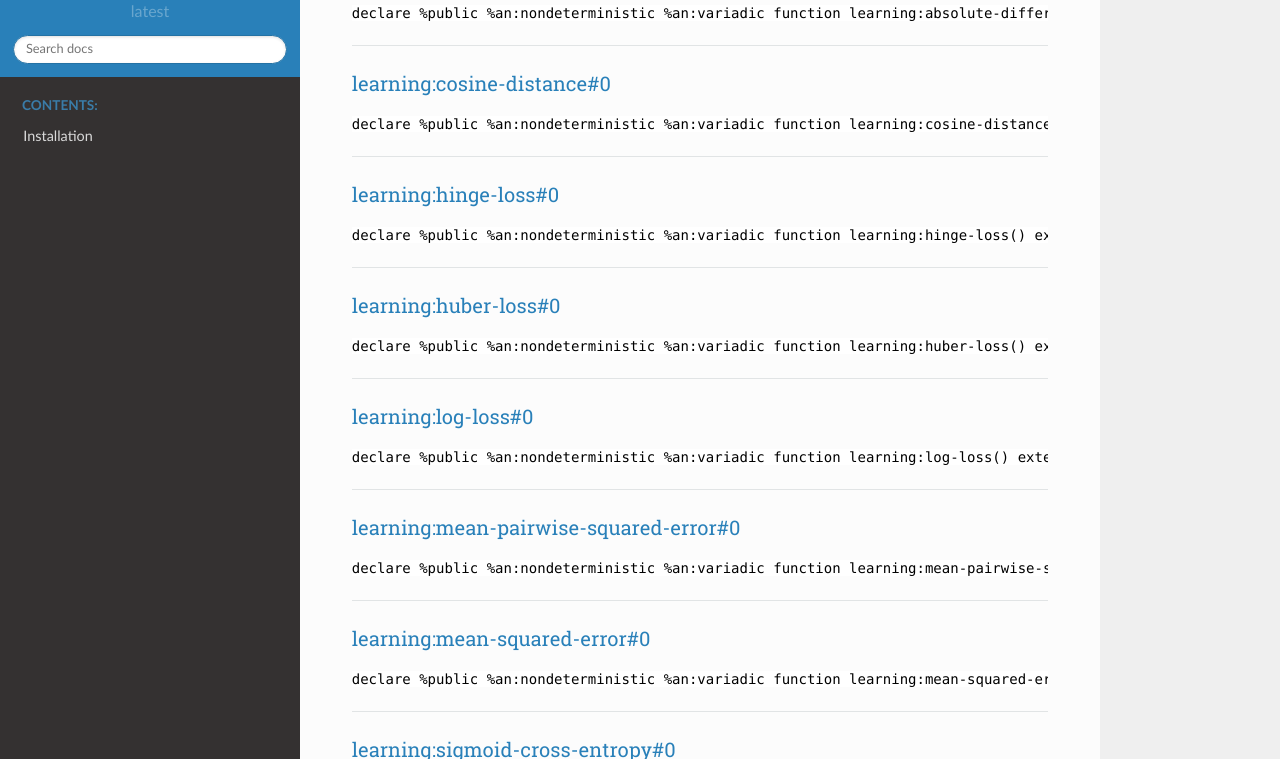
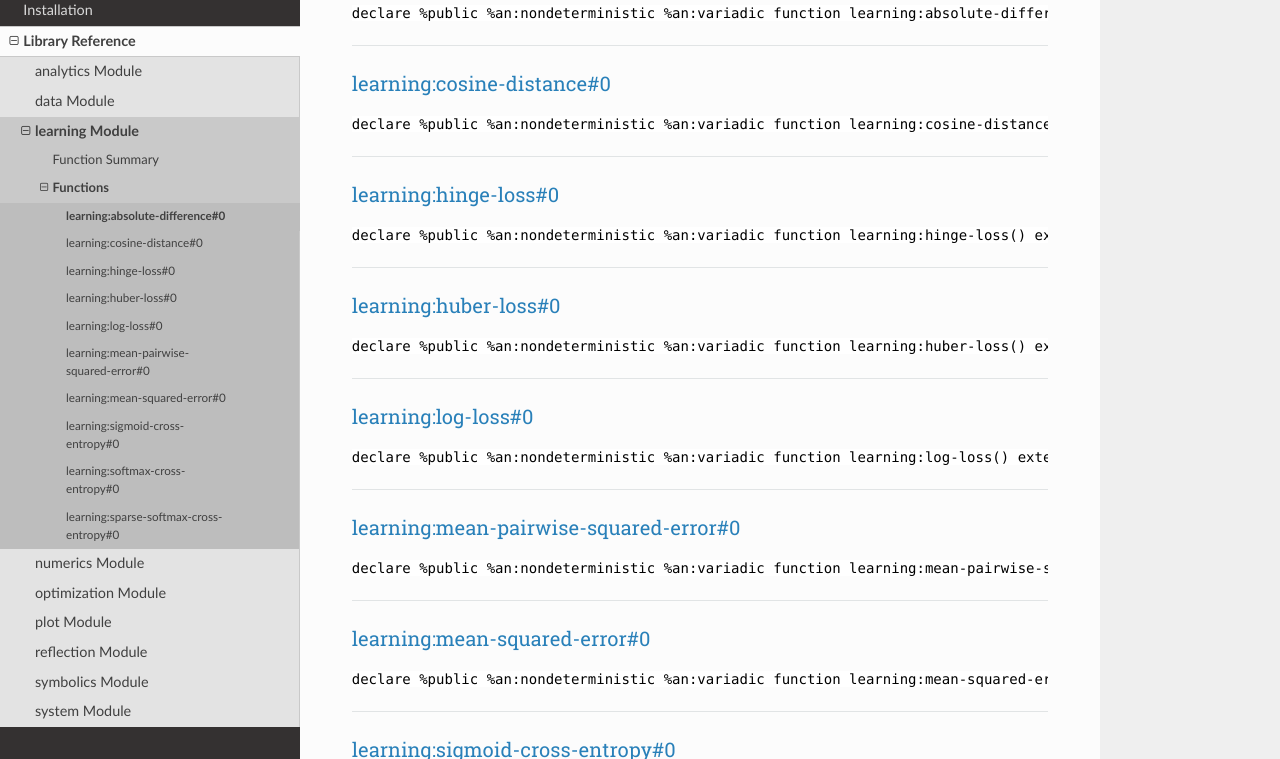
Before and after one commit to nachawati/unity, a website: page docs/html/library/learning.html in a window 1280 px wide. Both pictures are taken after a click on the link "absolute-difference". Shown: the part 1090-1849 px from the top of the page. Drawn offline with Linux system fonts and the light colour scheme.

Commit message:
Update learning.html

```diff
--- a/docs/html/library/learning.html
+++ b/docs/html/library/learning.html
@@ -35,6 +35,8 @@
   <link rel="stylesheet" href="../_static/pygments.css" type="text/css" />
     <link rel="index" title="Index" href="../genindex.html" />
     <link rel="search" title="Search" href="../search.html" />
+    <link rel="next" title="numerics Module" href="numerics.html" />
+    <link rel="prev" title="data Module" href="data.html" />
     <link href="../_static/style.css" rel="stylesheet" type="text/css">
 
 </head>
@@ -85,8 +87,36 @@
 
 
               <p class="caption"><span class="caption-text">Contents:</span></p>
-<ul>
+<ul class="current">
 <li class="toctree-l1"><a class="reference internal" href="../installation.html">Installation</a></li>
+<li class="toctree-l1 current"><a class="reference internal" href="index.html">Library Reference</a><ul class="current">
+<li class="toctree-l2"><a class="reference internal" href="analytics.html">analytics Module</a></li>
+<li class="toctree-l2"><a class="reference internal" href="data.html">data Module</a></li>
+<li class="toctree-l2 current"><a class="current reference internal" href="#">learning Module</a><ul>
+<li class="toctree-l3"><a class="reference internal" href="#function-summary">Function Summary</a></li>
+<li class="toctree-l3"><a class="reference internal" href="#functions">Functions</a><ul>
+<li class="toctree-l4"><a class="reference internal" href="#learning-absolute-difference-0">learning:absolute-difference#0</a></li>
+<li class="toctree-l4"><a class="reference internal" href="#learning-cosine-distance-0">learning:cosine-distance#0</a></li>
+<li class="toctree-l4"><a class="reference internal" href="#learning-hinge-loss-0">learning:hinge-loss#0</a></li>
+<li class="toctree-l4"><a class="reference internal" href="#learning-huber-loss-0">learning:huber-loss#0</a></li>
+<li class="toctree-l4"><a class="reference internal" href="#learning-log-loss-0">learning:log-loss#0</a></li>
+<li class="toctree-l4"><a class="reference internal" href="#learning-mean-pairwise-squared-error-0">learning:mean-pairwise-squared-error#0</a></li>
+<li class="toctree-l4"><a class="reference internal" href="#learning-mean-squared-error-0">learning:mean-squared-error#0</a></li>
+<li class="toctree-l4"><a class="reference internal" href="#learning-sigmoid-cross-entropy-0">learning:sigmoid-cross-entropy#0</a></li>
+<li class="toctree-l4"><a class="reference internal" href="#learning-softmax-cross-entropy-0">learning:softmax-cross-entropy#0</a></li>
+<li class="toctree-l4"><a class="reference internal" href="#learning-sparse-softmax-cross-entropy-0">learning:sparse-softmax-cross-entropy#0</a></li>
+</ul>
+</li>
+</ul>
+</li>
+<li class="toctree-l2"><a class="reference internal" href="numerics.html">numerics Module</a></li>
+<li class="toctree-l2"><a class="reference internal" href="optimization.html">optimization Module</a></li>
+<li class="toctree-l2"><a class="reference internal" href="plot.html">plot Module</a></li>
+<li class="toctree-l2"><a class="reference internal" href="reflection.html">reflection Module</a></li>
+<li class="toctree-l2"><a class="reference internal" href="symbolics.html">symbolics Module</a></li>
+<li class="toctree-l2"><a class="reference internal" href="system.html">system Module</a></li>
+</ul>
+</li>
 </ul>
 
 
@@ -131,6 +161,8 @@
   <ul class="wy-breadcrumbs">
 
       <li><a href="../index.html">Docs</a> &raquo;</li>
+
+          <li><a href="index.html">Library Reference</a> &raquo;</li>
 
       <li>learning Module</li>
 
@@ -222,6 +254,15 @@
           </div>
           <footer>
 
+    <div class="rst-footer-buttons" role="navigation" aria-label="footer navigation">
+
+        <a href="numerics.html" class="btn btn-neutral float-right" title="numerics Module" accesskey="n" rel="next">Next <span class="fa fa-arrow-circle-right"></span></a>
+
+
+        <a href="data.html" class="btn btn-neutral float-left" title="data Module" accesskey="p" rel="prev"><span class="fa fa-arrow-circle-left"></span> Previous</a>
+
+    </div>
+
 
   <hr/>
 
```
